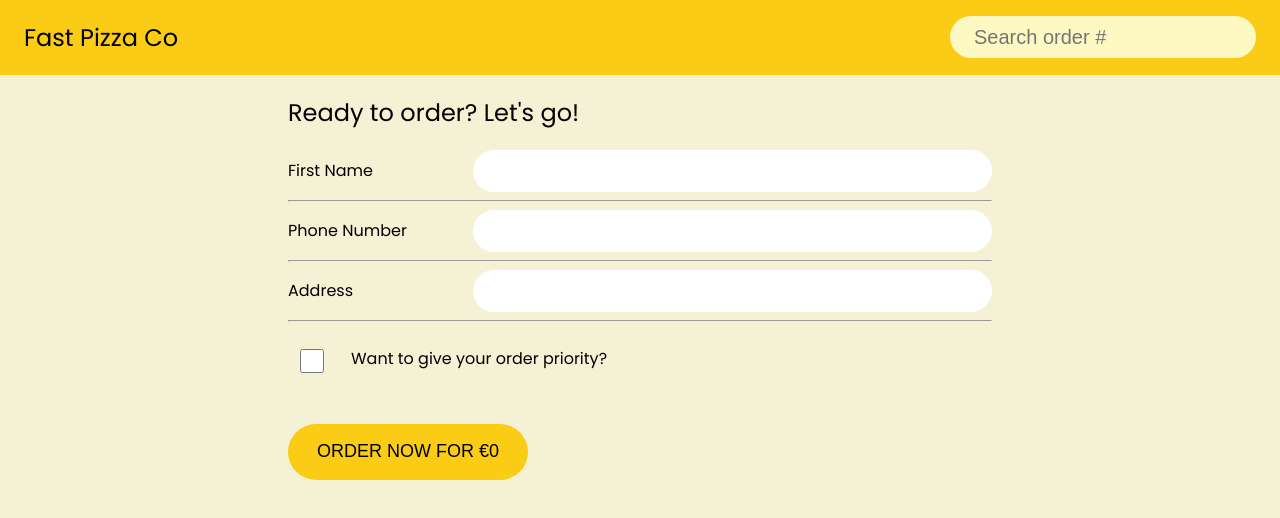
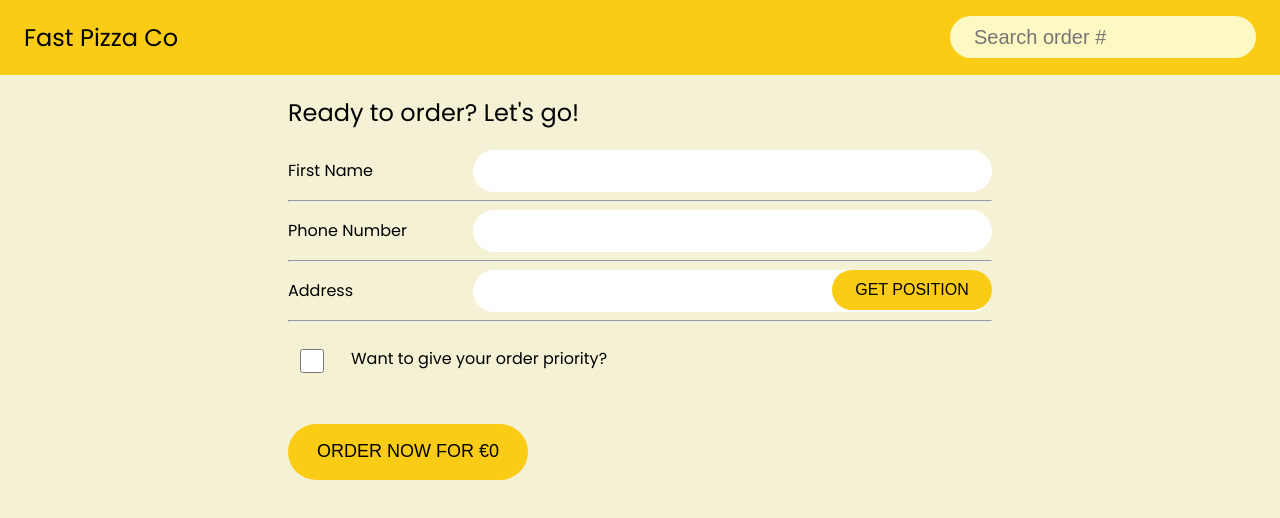
Before and after one commit to dariojularic/Fast-pizza-react, a React (Vite) app: page /order/new in a window 1280 px wide. Shown: the top 518 px of the page. Built offline with nearby package versions, Linux system fonts and the light colour scheme.

Commit message:
Add geolocation

```diff
--- a/src/layouts/navbar/Navbar.css
+++ b/src/layouts/navbar/Navbar.css
@@ -1,6 +1,5 @@
 nav {
   background-color: #FACC15;
-  /* width: calc(100% - 48px); */
   width: 100%;
   display: flex;
   justify-content: space-between;
@@ -11,3 +10,8 @@ nav {
 h2 {
   font-weight: 500;
 }
+
+.navbar-link {
+  text-decoration: none;
+  color: black;
+}
--- a/src/layouts/navbar/Navbar.jsx
+++ b/src/layouts/navbar/Navbar.jsx
@@ -1,12 +1,15 @@
 import Input from "#components/Input";
 import "./Navbar.css";
 import { useSelector } from "react-redux";
+import { Link } from "react-router-dom";
 
 const Navbar = () => {
   const { username } = useSelector((store) => store.user);
   return (
     <nav>
-      <h2>Fast Pizza Co</h2>
+      <Link className="navbar-link" to="/">
+        <h2>Fast Pizza Co</h2>
+      </Link>
       <Input type="text" placeholder="Search order #" name="order" />
       {username === "" ? null : <h3>{username.toUpperCase()}</h3>}
     </nav>
--- a/src/pages/home/Home.css
+++ b/src/pages/home/Home.css
@@ -20,7 +20,7 @@
 }
 
 h1 {
-  margin-bottom: 4px;
+  margin-bottom: 40px;
   font-weight: 500;
   text-align: center;
 }
@@ -60,3 +60,12 @@ input {
   flex-direction: column;
   align-items: center;
 }
+
+.order-pizza {
+  align-self: center;
+}
+
+.username {
+  padding: 16px;
+  min-width: fit-content;
+}
--- a/src/pages/home/Home.jsx
+++ b/src/pages/home/Home.jsx
@@ -4,11 +4,14 @@ import Button from "#components/Button";
 import { useState } from "react";
 import { Link } from "react-router-dom";
 import { addUser } from "../../userSlice";
-import { useDispatch } from "react-redux";
+import { useDispatch, useSelector } from "react-redux";
 
 const Home = () => {
   const [inputValue, setInputValue] = useState("");
   const dispatch = useDispatch();
+  const { username } = useSelector((state) => state.user);
+
+  // if (username !== "") return <div className="btn">ORDER PIZZA</div>;
 
   return (
     <div className="landing-page">
@@ -21,6 +24,11 @@ const Home = () => {
         </h1>
       </div>
 
+      {username !== "" ? (
+        <Link to="/menu" className="btn link username">
+          CONTINUE ORDERING, {username.toUpperCase()}
+        </Link>
+      ) : (
         <div className="user-input-container">
           <h3>👋 Welcome! Please start by telling us your name: </h3>
           <form className="add-user-form" action="">
@@ -47,6 +55,7 @@ const Home = () => {
             )}
           </form>
         </div>
+      )}
     </div>
   );
 };
--- a/src/pages/order/orderid/OrderId.css
+++ b/src/pages/order/orderid/OrderId.css
@@ -45,3 +45,8 @@ h3 {
   align-self: center;
   color: rgb(45, 45, 45);
 }
+
+.amount-to-pay {
+  font-weight: 600;
+  font-size: 20px;
+}
--- a/src/pages/order/orderid/OrderId.jsx
+++ b/src/pages/order/orderid/OrderId.jsx
@@ -3,14 +3,14 @@ import "./OrderId.css";
 import { useParams } from "react-router-dom";
 import Loader from "#layouts/loader/Loader.jsx";
 import { formatDistanceToNow, format } from "date-fns";
+import { totalPrice } from "../../../cartSlice";
+import { useSelector } from "react-redux";
 
 function OrderId() {
   const [orderStatus, setOrderStatus] = useState({});
   const [orderStatusReady, setOrderStatusReady] = useState(false);
   const params = useParams();
-
-  const date =  new Date(orderStatus.estimatedDelivery)
-  console.log(date)
+  const total = useSelector(totalPrice)
 
   useEffect(() => {
     async function fetchData() {
@@ -48,7 +48,7 @@ function OrderId() {
 
       <div className="delivery-container">
         <p className="until-delivery">Only {formatDistanceToNow(new Date(orderStatus.estimatedDelivery))} left 😀</p>
-        <p className="delivery-time">Estimated delivery: {format( new Date(orderStatus.estimatedDelivery), 'MMM d, hh:mm a')}</p>
+        <p className="delivery-time">(Estimated delivery: {format( new Date(orderStatus.estimatedDelivery), 'MMM d, hh:mm a')})</p>
       </div>
 
       <div className="order-container">
@@ -68,9 +68,9 @@ function OrderId() {
       </div>
 
       <div className="price-container">
-        <p>Price pizza: €20</p>
-        <p>Price priority: €20</p>
-        <p>To pay on delivery: €20</p>
+        <p>Price pizza: €{total}</p>
+        {orderStatus.priority && <p>Price priority: {orderStatus.priorityPrice}</p>}
+        <p className="amount-to-pay">To pay on delivery: €{total}</p>
       </div>
     </div>
   );
--- a/src/pages/order/ordernew/OrderNew.css
+++ b/src/pages/order/ordernew/OrderNew.css
@@ -19,3 +19,17 @@
   width: 40px;
   height: 24px;
 }
+
+.position-btn {
+  position: absolute;
+  right: 0;
+  top: 0;
+  font-size: 16px;
+  height: 40px;
+  width: 160px;
+  align-self: center;
+}
+
+.relative {
+  position: relative;
+}
--- a/src/pages/order/ordernew/OrderNew.jsx
+++ b/src/pages/order/ordernew/OrderNew.jsx
@@ -30,9 +30,22 @@ function OrderNew() {
     });
   }
 
+  function getLocation() {
+    console.log(navigator.geolocation.getCurrentPosition(position => {
+      console.log(position)
+      console.log(position.coords.latitude)
+      console.log(position.coords.longitude)
+    }))
+    // console.log(Geolocation.getCurrentPosition)
+
+  }
+
+  // getLocation()
+
   const handleSubmit = (event) => {
     event.preventDefault();
 
+    // moram jos doradit errore
     fetch("https://react-fast-pizza-api.onrender.com/api/order", {
       method: "POST",
       headers: {
@@ -63,22 +76,29 @@ function OrderNew() {
         action="https://react-fast-pizza-api.onrender.com/api/order"
       >
         <OrderNewElement
+          id="customer"
           value="First Name"
           name="customer"
           handler={(event) => handleUpdate(event)}
         />
         <OrderNewElement
+          id="phone"
           value="Phone Number"
           name="phone"
           handler={(event) => handleUpdate(event)}
         />
-        <OrderNewElement
-          value="Address"
-          name="address"
-          handler={(event) => handleUpdate(event)}
-        />
+        <div className="relative">
+          <OrderNewElement
+            id="address"
+            value="Address"
+            name="address"
+            handler={(event) => handleUpdate(event)}
+          />
+          <Button style="btn position-btn" type="button" value="GET POSITION" handler={() => getLocation()}  />
+        </div>
         <div className="checkbox-container">
           <input
+            id="priority"
             className="checkbox-input"
             type="checkbox"
             name="priority"
--- a/src/pages/order/ordernew/components/OrderNewElement.jsx
+++ b/src/pages/order/ordernew/components/OrderNewElement.jsx
@@ -1,15 +1,15 @@
 import "./OrderNewElement.css";
 import { useSelector } from "react-redux";
 
-function OrderNewElement({ value, name, handler }) {
+function OrderNewElement({ id, value, name, handler }) {
   const { username } = useSelector(store => store.user)
   const inputValue = (name === "customer") ? username : ""
 
   return (
     <div className="order-element">
       <div className="input-label-container">
-        <label htmlFor={name}>{value}</label>
-        <input type="text" name={name} className="order-input-field" defaultValue={inputValue} onChange={handler}  />
+        <label for={id} htmlFor={name}>{value}</label>
+        <input id={id}  type="text" name={name} className="order-input-field" defaultValue={inputValue} onChange={handler} autoComplete="on"  />
       </div>
       <hr />
     </div>
```
Lines whose indentation alone changed are shown as unchanged.
